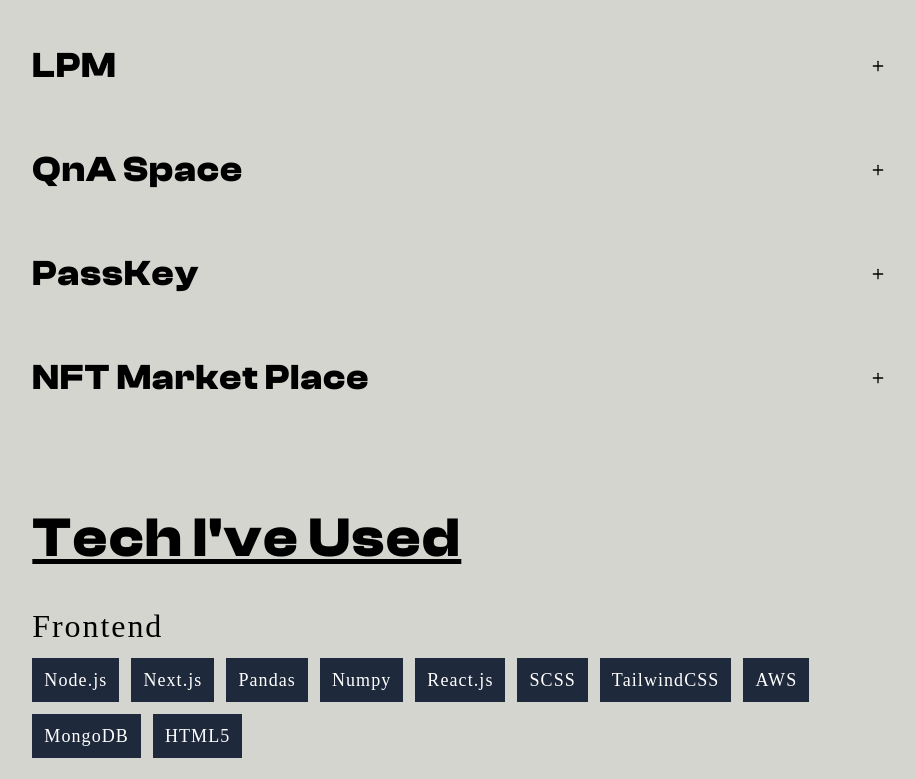
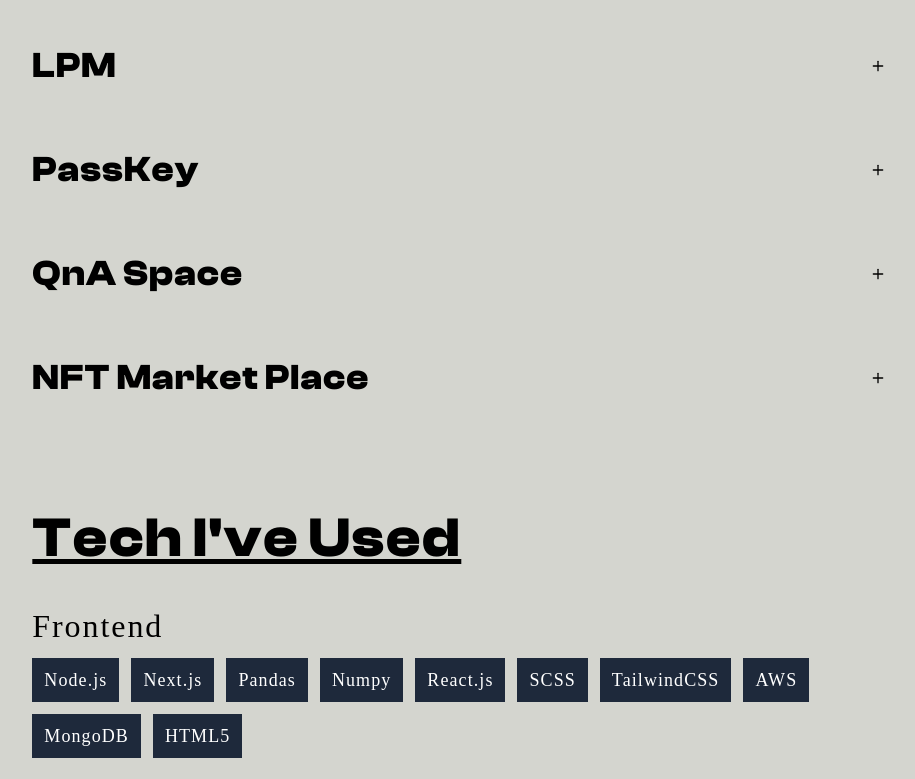
Before and after one commit to kaustav927/Portfolio2.0, a Next.js app in the folder portfolio2.0/: page / in a window 1280 px wide. Shown: the part 1002-1781 px from the top of the page, without its empty margins (181-1096 px from the left). Built offline with nearby package versions, Linux system fonts and the light colour scheme; a web font is replaced by a local one.

Commit message:
minor fixes

```diff
--- a/portfolio2.0/components/BestProjects.tsx
+++ b/portfolio2.0/components/BestProjects.tsx
@@ -2,7 +2,7 @@
 import { FaGithub } from "react-icons/fa";
 import { SiDevpost } from "react-icons/si";
 import Link from "next/link";
-import { BestProjectData } from "../components/ProjectData/BestProjectData";
+import { BestProjectData } from "../components/ProjectData";
 import { FiPlus, FiMinus } from "react-icons/fi";
 
 const BestProjects = () => {
@@ -68,15 +68,10 @@
                       <h1 className="text-sm mb-4 font-cd-semibold">
                         Tools Used:
                       </h1>
-                      <div className="grid grid-cols-1 md:grid-cols-3 lg:grid-cols-6">
-                        {project.Tools.map((tool: string, indexOne: number) => (
-                          <span
-                            className="text-xs text-start shrink"
-                            key={indexOne}
-                          >
-                            {tool}
-                          </span>
-                        ))}
+                      <div className="flex-wrap flex mt-2">
+                      {project.Tools.map((tool:string, indexOne:number) => (
+                        <span key={indexOne} className="font-cd-semibold mb-3 text-white bg-slate-800 dark:text-black dark:bg-cool-white text-sm mr-3 px-3 py-2">{tool}</span>
+                      ))}
                       </div>
                     </div>
                   </div>
@@ -102,8 +97,7 @@
                       <Link href={project.websiteLink}>
                         <a target="_blank">
                           <div className="px-2 py-0.5 bg-gradient-to-r from-green-300 to-blue-400 hover:from-pink-400 hover:to-yellow-600 rounded-full text-sm ml-5 mt-3 font-cd-medium">
-                            {" "}
-                            Live{" "}
+                            Live
                           </div>
                         </a>
                       </Link>
--- a/portfolio2.0/components/Navbar.tsx
+++ b/portfolio2.0/components/Navbar.tsx
@@ -56,7 +56,7 @@
             onClick={() =>
               setTimeout(() => {
                 setOpen(!open);
-              }, 100)
+              }, 500)
             }
           >
             Projects
@@ -117,9 +117,7 @@
         <nav className=" flex items-center py-4 container w-10/12 md:w-10/12 lg:w-8/12 lg:max-w-screen-lg">
           <div className="w-3/12 flex items-center">
             <Link href="/">
-              <a className="text-sm text-left font-cd-semibold md:text-2xl md:font-cd-regular lg:text-2xl lg:font-cd-regular dark:text-white">
-                @kaust_av
-              </a>
+                <h1 className="cursor-default text-sm text-left font-cd-semibold md:text-2xl md:font-cd-regular lg:text-2xl lg:font-cd-regular dark:text-white">@kaust_av</h1>
             </Link>
           </div>
 
--- a/portfolio2.0/components/ProjectData.ts
+++ b/portfolio2.0/components/ProjectData.ts
@@ -126,10 +126,19 @@
         websiteLink: "https://loan-prediction-model-kaustav927.vercel.app/",
         Tools: ["React.js", "Vue.js", "Vercel", "Flask"],
     },
-
+    {
+        name: "PassKey",
+        id: "2",
+        timeLine: "March 2022",
+        description: "Lorem ipsum dolor sit amet, consectetur adipiscing elit, sed do eiusmod tempor incididunt ut labore et dolore magna aliqua. Ut enim ad minim veniam, quis nostrud exercitation ullamco laboris nisi ut aliquip ex ea commodo consequat. Duis aute irure dolor in reprehenderit in voluptate velit esse cillum dolore eu fugiat nulla pariatur. ",
+        githubLink: "https://github.com/kaustav927/PassKey",
+        devpostLink: "",
+        websiteLink: "https://pass-q7s3urrfx-kaustav927.vercel.app/",
+        Tools: ["React.js", "Vue.js", "Vercel", "Flask"],
+    },
     {
         name: "QnA Space",
-        id: "2",
+        id: "3",
         timeLine: "Dec 2020-Jan 2021",
         description: "Lorem ipsum dolor sit amet, consectetur adipiscing elit, sed do eiusmod tempor incididunt ut labore et dolore magna aliqua. Ut enim ad minim veniam, quis nostrud exercitation ullamco laboris nisi ut aliquip ex ea commodo consequat. Duis aute irure dolor in reprehenderit in voluptate velit esse cillum dolore eu fugiat nulla pariatur. ",
         githubLink: "https://github.com/prabh124/qna-space",
@@ -138,16 +147,6 @@
         Tools: ["React.js", "Vue.js", "Vercel", "Flask","React.js", "Vue.js", "Vercel", "Flask"],
     },
 
-    {
-        name: "PassKey",
-        id: "3",
-        timeLine: "Dec 2020-Jan 2021",
-        description: "Lorem ipsum dolor sit amet, consectetur adipiscing elit, sed do eiusmod tempor incididunt ut labore et dolore magna aliqua. Ut enim ad minim veniam, quis nostrud exercitation ullamco laboris nisi ut aliquip ex ea commodo consequat. Duis aute irure dolor in reprehenderit in voluptate velit esse cillum dolore eu fugiat nulla pariatur. ",
-        githubLink: "https://github.com/kaustav927/PassKey",
-        devpostLink: "",
-        websiteLink: "",
-        Tools: ["React.js", "Vue.js", "Vercel", "Flask"],
-    },
     {
         name: "NFT Market Place",
         id: "4",
--- a/portfolio2.0/components/ProjectData/BestProjectData.ts
+++ /dev/null
@@ -1,42 +0,0 @@
-export const BestProjectData = [
-    {
-        name: "LPM",
-        id: "1",
-        timeLine: "Dec 2020-Jan 2021",
-        description: "Lorem ipsum dolor sit amet, consectetur adipiscing elit, sed do eiusmod tempor incididunt ut labore et dolore magna aliqua. Ut enim ad minim veniam, quis nostrud exercitation ullamco laboris nisi ut aliquip ex ea commodo consequat. Duis aute irure dolor in reprehenderit in voluptate velit esse cillum dolore eu fugiat nulla pariatur. ",
-        githubLink: "https://github.com/kaustav927/LoanPredictionModel",
-        devpostLink: "https://devpost.com/software/ml-in-ml",
-        websiteLink: "https://loan-prediction-model-kaustav927.vercel.app/",
-        Tools: ["React.js", "Vue.js", "Vercel", "Flask"],
-    },
-
-    {
-        name: "QnA Space",
-        id: "2",
-        timeLine: "Dec 2020-Jan 2021",
-        description: "Lorem ipsum dolor sit amet, consectetur adipiscing elit, sed do eiusmod tempor incididunt ut labore et dolore magna aliqua. Ut enim ad minim veniam, quis nostrud exercitation ullamco laboris nisi ut aliquip ex ea commodo consequat. Duis aute irure dolor in reprehenderit in voluptate velit esse cillum dolore eu fugiat nulla pariatur. ",
-        githubLink: "https://github.com/prabh124/qna-space",
-        devpostLink: "https://devpost.com/software/qna-space",
-        websiteLink: "",
-        Tools: ["React.js", "Vue.js", "Vercel", "Flask","React.js", "Vue.js", "Vercel", "Flask"],
-    },
-
-    {
-        name: "PassKey",
-        id: "3",
-        timeLine: "Dec 2020-Jan 2021",
-        description: "Lorem ipsum dolor sit amet, consectetur adipiscing elit, sed do eiusmod tempor incididunt ut labore et dolore magna aliqua. Ut enim ad minim veniam, quis nostrud exercitation ullamco laboris nisi ut aliquip ex ea commodo consequat. Duis aute irure dolor in reprehenderit in voluptate velit esse cillum dolore eu fugiat nulla pariatur. ",
-        githubLink: "https://github.com/kaustav927/PassKey",
-        websiteLink: "",
-        Tools: ["React.js", "Vue.js", "Vercel", "Flask"],
-    },
-    {
-        name: "NFT Market Place",
-        id: "4",
-        timeLine: "Dec 2020-Jan 2021",
-        description: "Lorem ipsum dolor sit amet, consectetur adipiscing elit, sed do eiusmod tempor incididunt ut labore et dolore magna aliqua. Ut enim ad minim veniam, quis nostrud exercitation ullamco laboris nisi ut aliquip ex ea commodo consequat. Duis aute irure dolor in reprehenderit in voluptate velit esse cillum dolore eu fugiat nulla pariatur. ",
-        githubLink: "",
-        websiteLink: "",
-        Tools: ["React.js", "Vue.js", "Vercel", "Flask"],
-    },
-];
--- a/portfolio2.0/components/TimelineProjects.tsx
+++ b/portfolio2.0/components/TimelineProjects.tsx
@@ -80,15 +80,10 @@
                       <h1 className="text-sm mb-4 font-cd-semibold">
                         Tools Used:
                       </h1>
-                      <div className="grid grid-cols-1 md:grid-cols-3 lg:grid-cols-6">
-                        {project.Tools.map((tool: string, indexOne: number) => (
-                          <span
-                            className="text-xs text-start shrink"
-                            key={indexOne}
-                          >
-                            {tool}
-                          </span>
-                        ))}
+                      <div className="flex-wrap flex mt-2">
+                      {project.Tools.map((tool:string, indexOne:number) => (
+                        <span key={indexOne} className="font-cd-semibold mb-3 text-white bg-slate-800 dark:text-black dark:bg-cool-white text-sm mr-3 px-3 py-2">{tool}</span>
+                      ))}
                       </div>
                     </div>
                   </div>
@@ -162,16 +157,11 @@
                     <h1 className="text-sm mb-4 font-cd-semibold">
                       Tools Used:
                     </h1>
-                    <div className="grid grid-cols-1 md:grid-cols-3 lg:grid-cols-6">
-                      {project.Tools.map((tool: string, indexOne: number) => (
-                        <span
-                          className="text-xs text-start shrink"
-                          key={indexOne}
-                        >
-                          {tool}
-                        </span>
+                    <div className="flex-wrap flex mt-2">
+                      {project.Tools.map((tool:string, indexOne:number) => (
+                        <span key={indexOne} className="font-cd-semibold mb-3 text-white bg-slate-800 dark:text-black dark:bg-cool-white text-sm mr-3 px-3 py-2">{tool}</span>
                       ))}
-                    </div>
+                      </div>
                   </div>
                 </div>
                 <span className="flex">
@@ -244,15 +234,10 @@
                       <h1 className="text-sm mb-4 font-cd-semibold">
                         Tools Used:
                       </h1>
-                      <div className="grid grid-cols-1 md:grid-cols-3 lg:grid-cols-6">
-                        {project.Tools.map((tool: string, indexOne: number) => (
-                          <span
-                            className="text-xs text-start shrink"
-                            key={indexOne}
-                          >
-                            {tool}
-                          </span>
-                        ))}
+                      <div className="flex-wrap flex mt-2">
+                      {project.Tools.map((tool:string, indexOne:number) => (
+                        <span key={indexOne} className="font-cd-semibold mb-3 text-white bg-slate-800 dark:text-black dark:bg-cool-white text-sm mr-3 px-3 py-2">{tool}</span>
+                      ))}
                       </div>
                     </div>
                   </div>
```
